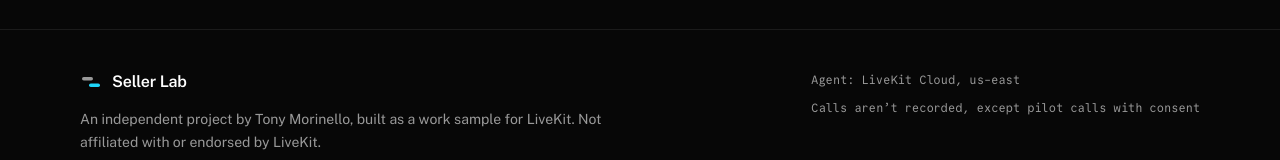
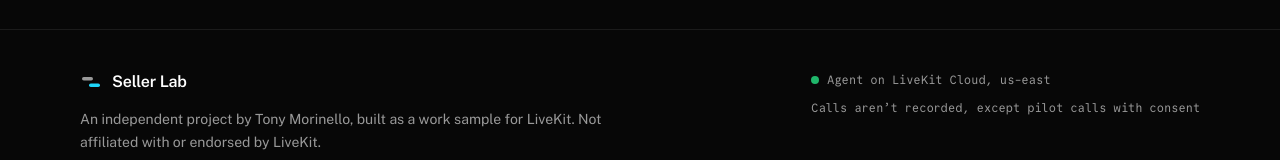
Before and after one commit to MorinelloA/livekit-seller-lab, a Next.js app in the folder web/: page / in a window 1280 px wide. Shown: the part 3609-3769 px from the top of the page. Built offline with nearby package versions, Linux system fonts and the light colour scheme.

Commit message:
Show the agent's status in the footer as the kit does
The kit's footer has a green dot and "Agent on LiveKit Cloud, us-east"; the app had no dot and "Agent: LiveKit Cloud, us-east". Decision 22c at checkpoint 2.

```diff
--- a/web/components/shell/SiteFooter.tsx
+++ b/web/components/shell/SiteFooter.tsx
@@ -15,7 +15,10 @@ export function SiteFooter() {
           </p>
         </div>
         <ul className="flex flex-col gap-2 font-mono text-xs leading-relaxed text-subtle">
-          <li>Agent: LiveKit Cloud, us-east</li>
+          <li className="flex items-center gap-2">
+            <span aria-hidden className="size-2 shrink-0 rounded-full bg-ok" />
+            Agent on LiveKit Cloud, us-east
+          </li>
           <li>Calls aren’t recorded, except pilot calls with consent</li>
           {AUTHOR.links.length > 0 && (
             <li className="flex flex-wrap gap-x-4 gap-y-1">
```
